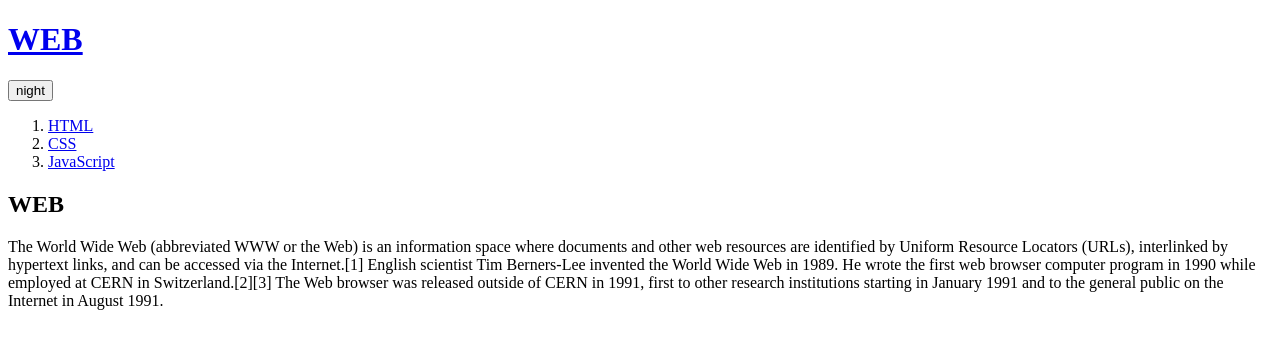
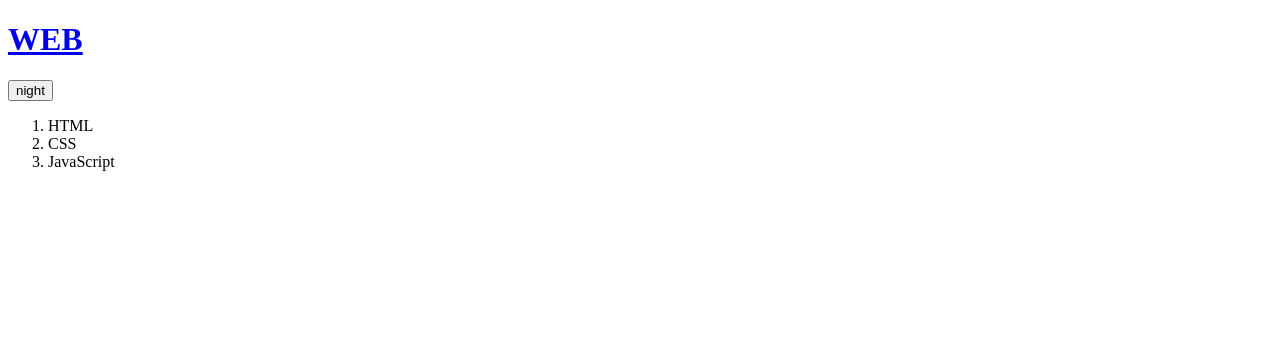
Before and after one commit to JieunMun/ajax, a plain HTML site: page index.html in a window 1280 px wide. Drawn offline with nearby package versions, Linux system fonts and the light colour scheme.

Commit message:
Add files via upload

```diff
--- a/index.html
+++ b/index.html
@@ -12,12 +12,29 @@
     nightDayHandler(this);
   ">
   <ol>
-    <li><a href="1.html">HTML</a></li>
+    <!-- <li><a href="1.html">HTML</a></li>
     <li><a href="2.html">CSS</a></li>
-    <li><a href="3.html">JavaScript</a></li>
+    <li><a href="3.html">JavaScript</a></li> -->
+
+    <li><a onclick="fetchPage('html')">HTML</a></li>
+    <li><a onclick="fetchPage('css')">CSS</a></li>
+    <li><a onclick="fetchPage('javascript')">JavaScript</a></li>
+
+
+
   </ol>
-  <h2>WEB</h2>
-  <p>The World Wide Web (abbreviated WWW or the Web) is an information space where documents and other web resources are identified by Uniform Resource Locators (URLs), interlinked by hypertext links, and can be accessed via the Internet.[1] English scientist Tim Berners-Lee invented the World Wide Web in 1989. He wrote the first web browser computer program in 1990 while employed at CERN in Switzerland.[2][3] The Web browser was released outside of CERN in 1991, first to other research institutions starting in January 1991 and to the general public on the Internet in August 1991.
-  </p>
+  <article>
+
+  </article>
+  <script>
+    function fetchPage(name){
+      fetch(name).then(function(response){
+        response.text().then(function(text){
+          document.querySelector('article').innerHTML=text;
+        })
+      });
+    }
+  </script>
+
 </body>
 </html>
```
Also changed, not shown: 1 other file.
